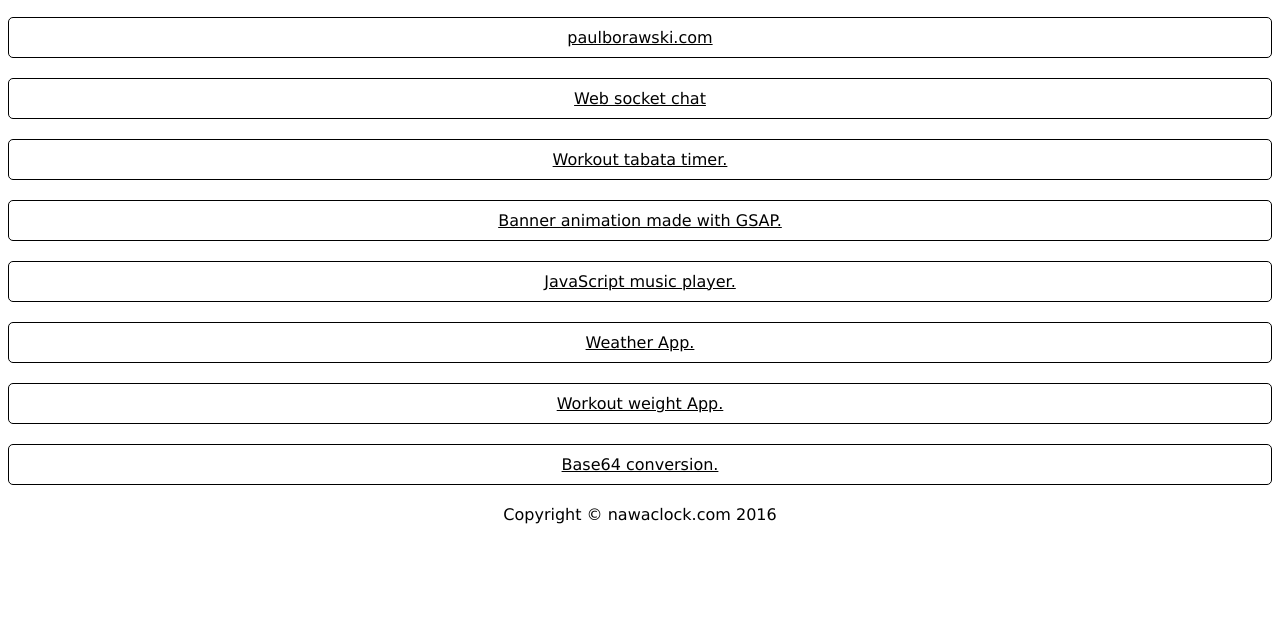
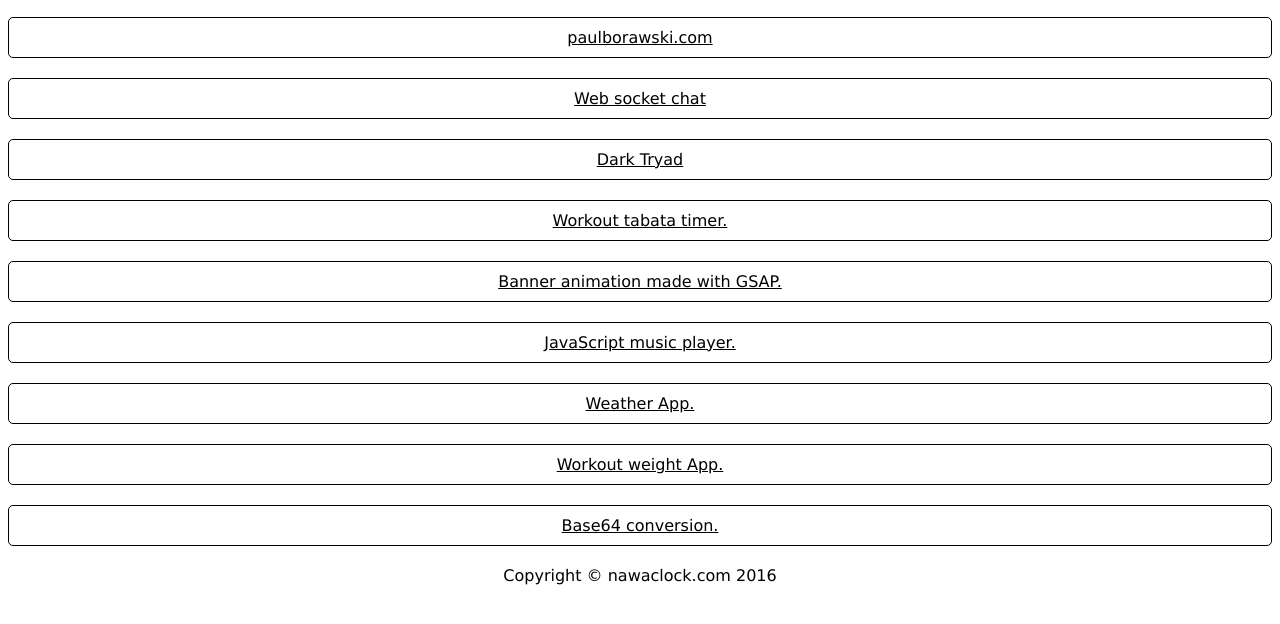
Before and after one commit to iAmNawa/nawaclock.com, a plain HTML site: page public/index.html in a window 1280 px wide. Shown: the part 112-736 px from the top of the page. Drawn offline with Linux system fonts and the light colour scheme.

Commit message:
dark tryad

```diff
--- a/public/index.html
+++ b/public/index.html
@@ -9,6 +9,7 @@
 <h2>Here are a couple projects that I worked on, click the links to view.</h2>
     <a href="http://www.paulborawski.com">paulborawski.com</a>
     <a href="http://www.nawashouse.com">Web socket chat</a>
+    <a href="http://www.darktryad.com">Dark Tryad</a>
 		<a href="clock/index.html">Workout tabata timer.</a>
 		<a href="gsap/index.html">Banner animation made with GSAP.</a>
 		<a href="musicplayer/index.html">JavaScript music player.</a>
```
